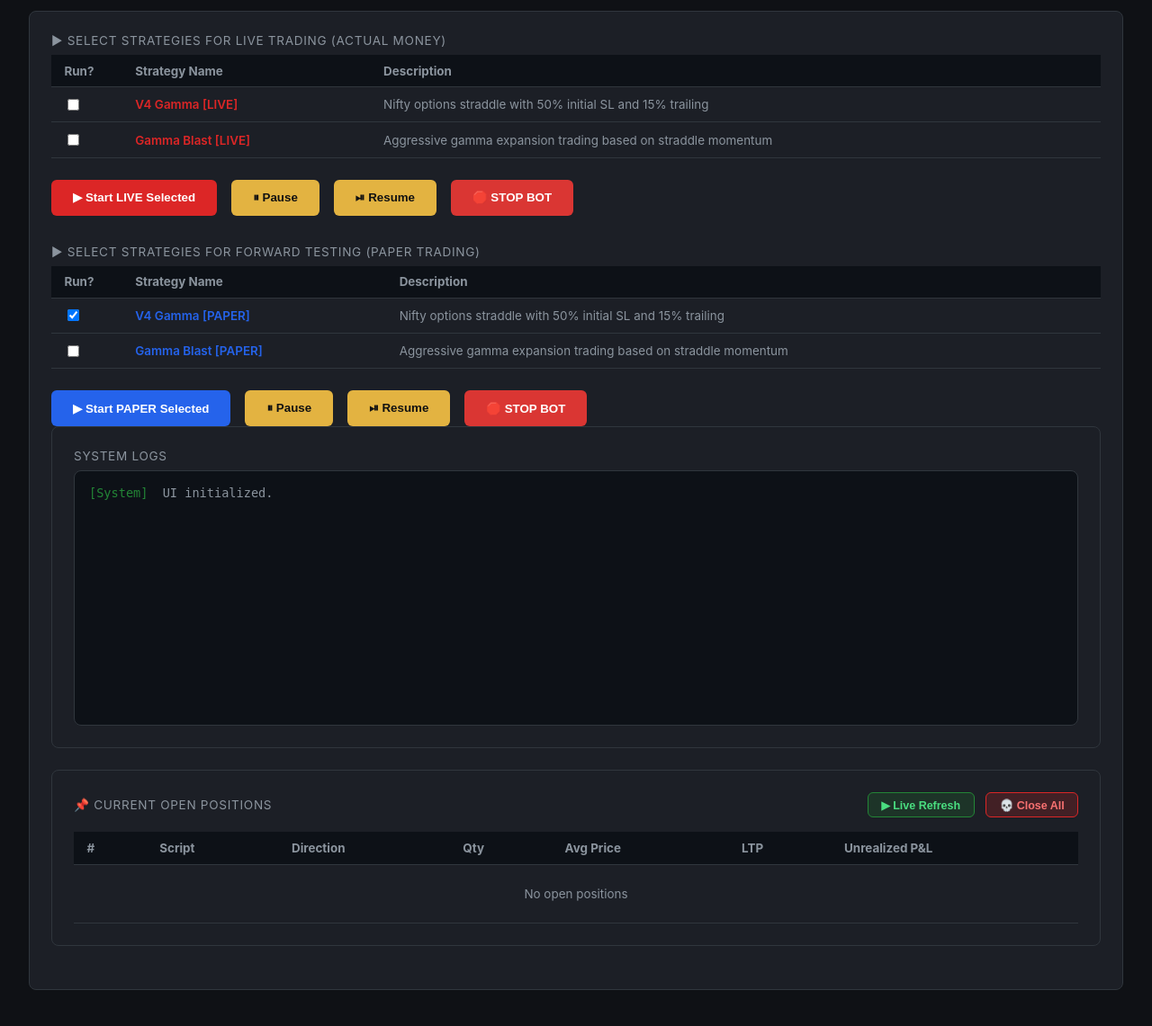
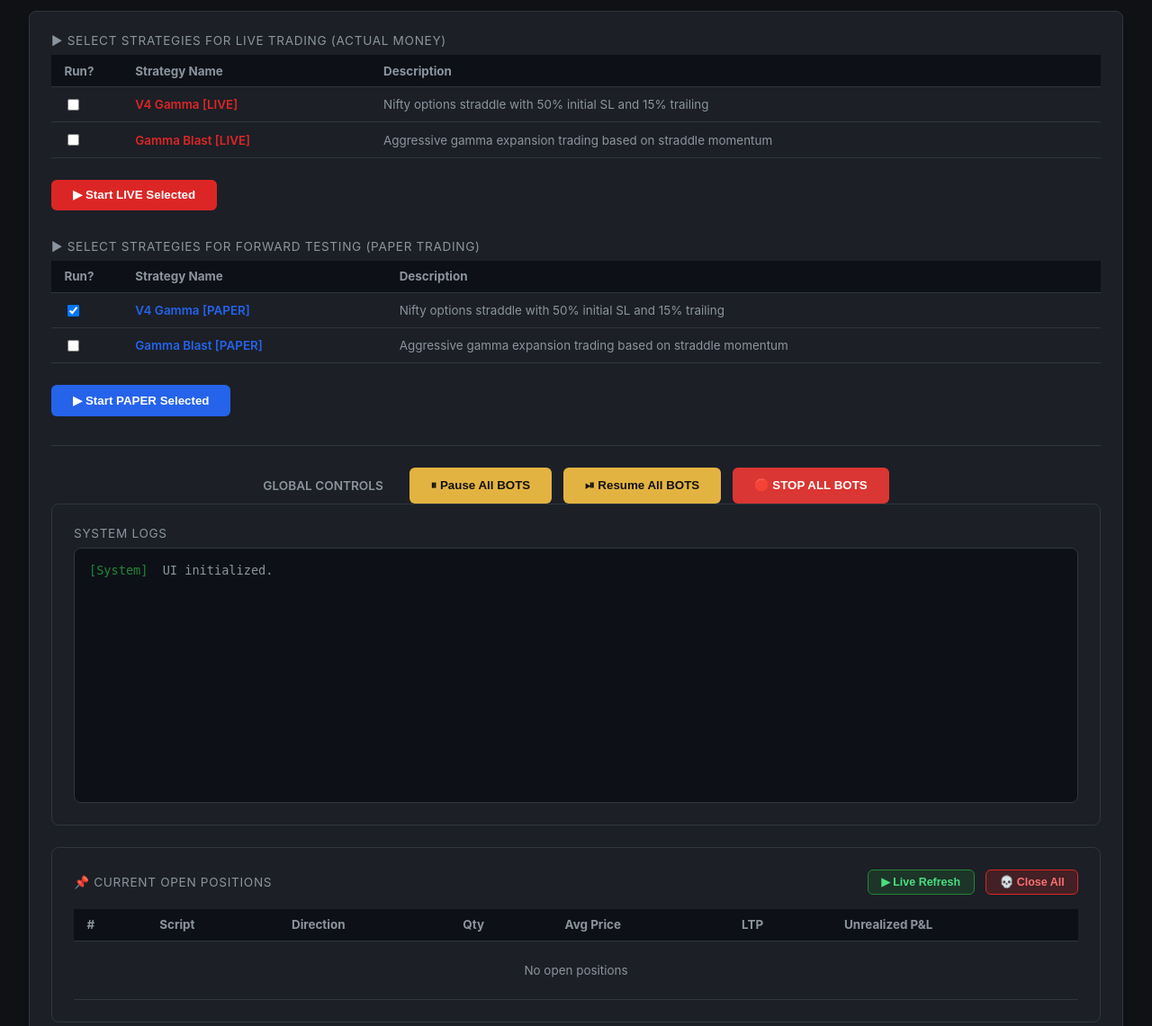
Before and after one commit to anoopverma/AntiGravity, a Flask app: page / in a window 1280 px wide. Shown: the part 277-1418 px from the top of the page at 90% size. Run offline with Flask 3, Linux system fonts and the light colour scheme; the visitor is signed in with stand-in values (Sample User, id 1).

Commit message:
Unify global action buttons into a single control block

```diff
--- a/templates/index.html
+++ b/templates/index.html
@@ -322,13 +322,10 @@
                 </tbody>
             </table>
 
-            </table>
-            <div class="controls" style="margin-bottom: 2rem;">
-                <button class="btn-start" style="background:#dc2626;" onclick="handleAction('start', 'live')">▶ Start
-                    LIVE Selected</button>
-                <button class="btn-pause" onclick="handleAction('pause')">⏸ Pause</button>
-                <button class="btn-pause" onclick="handleAction('resume')">⏯ Resume</button>
-                <button class="btn-exit" onclick="handleAction('stop')">🛑 STOP BOT</button>
+            <div class="controls"
+                style="margin-bottom: 2rem; display: flex; align-items: center; justify-content: flex-start;">
+                <button class="btn-start" style="background:#dc2626; width: auto; padding: 0.6rem 1.5rem;"
+                    onclick="handleAction('start', 'live')">▶ Start LIVE Selected</button>
             </div>
 
             <div class="card-title" style="margin-top:2rem;">▶ Select Strategies for FORWARD Testing (Paper Trading)
@@ -357,12 +354,20 @@
                 </tbody>
             </table>
 
-            <div class="controls" style="margin-bottom: 0;">
-                <button class="btn-start" style="background:#2563eb;" onclick="handleAction('start', 'paper')">▶ Start
-                    PAPER Selected</button>
-                <button class="btn-pause" onclick="handleAction('pause')">⏸ Pause</button>
-                <button class="btn-pause" onclick="handleAction('resume')">⏯ Resume</button>
-                <button class="btn-exit" onclick="handleAction('stop')">🛑 STOP BOT</button>
+            <div class="controls"
+                style="margin-bottom: 2rem; display: flex; align-items: center; justify-content: flex-start;">
+                <button class="btn-start" style="background:#2563eb; width: auto; padding: 0.6rem 1.5rem;"
+                    onclick="handleAction('start', 'paper')">▶ Start PAPER Selected</button>
+            </div>
+
+            <div class="controls"
+                style="margin-bottom: 0; display: flex; justify-content: center; gap: 0.8rem; border-top: 1px solid var(--border); padding-top: 1.5rem;">
+                <span
+                    style="color:var(--text-dim); align-self: center; font-size: 0.85rem; font-weight:600; margin-right: 1rem;">GLOBAL
+                    CONTROLS</span>
+                <button class="btn-pause" onclick="handleAction('pause')">⏸ Pause All BOTS</button>
+                <button class="btn-pause" onclick="handleAction('resume')">⏯ Resume All BOTS</button>
+                <button class="btn-exit" onclick="handleAction('stop')">🛑 STOP ALL BOTS</button>
             </div>
 
             <div class="card">
```
